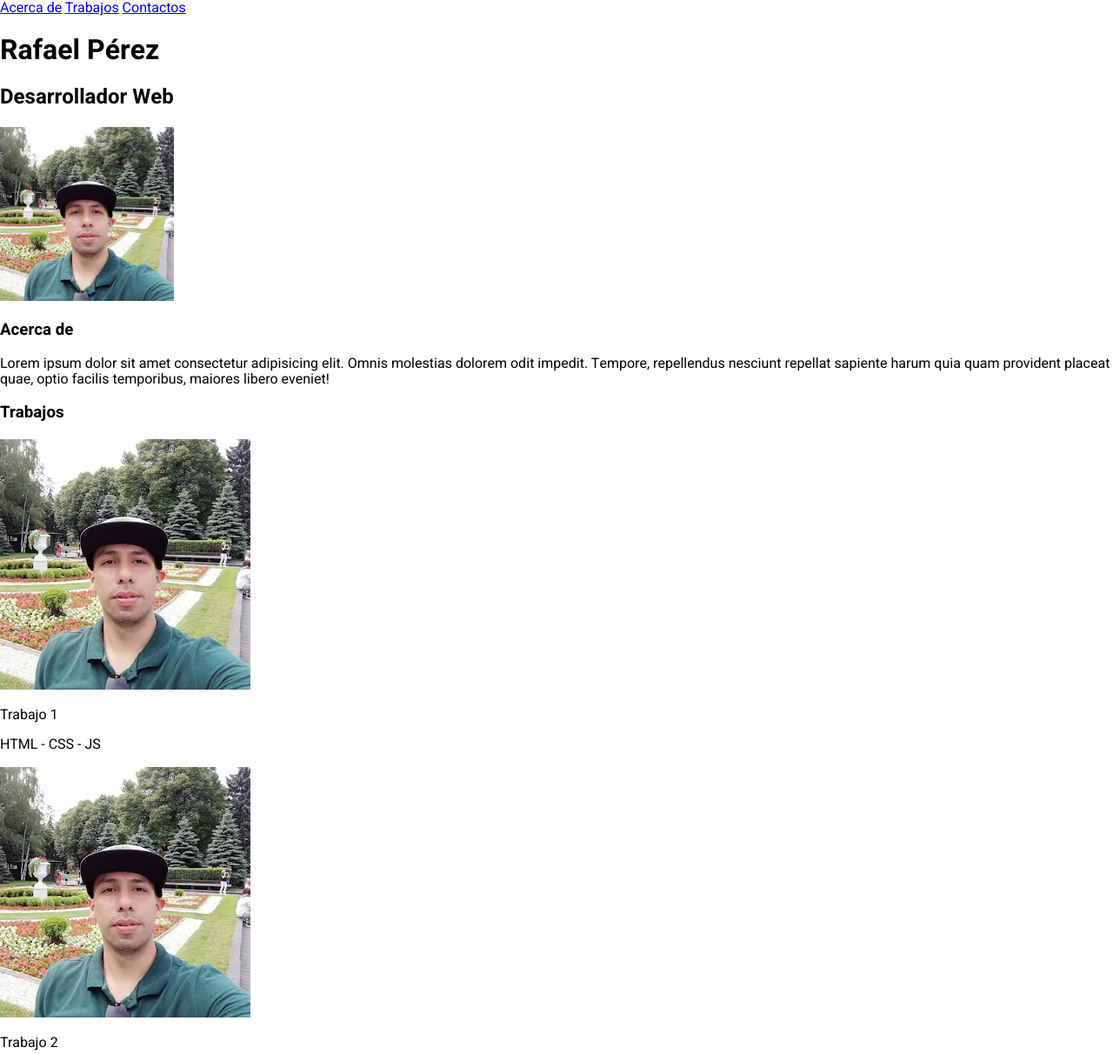
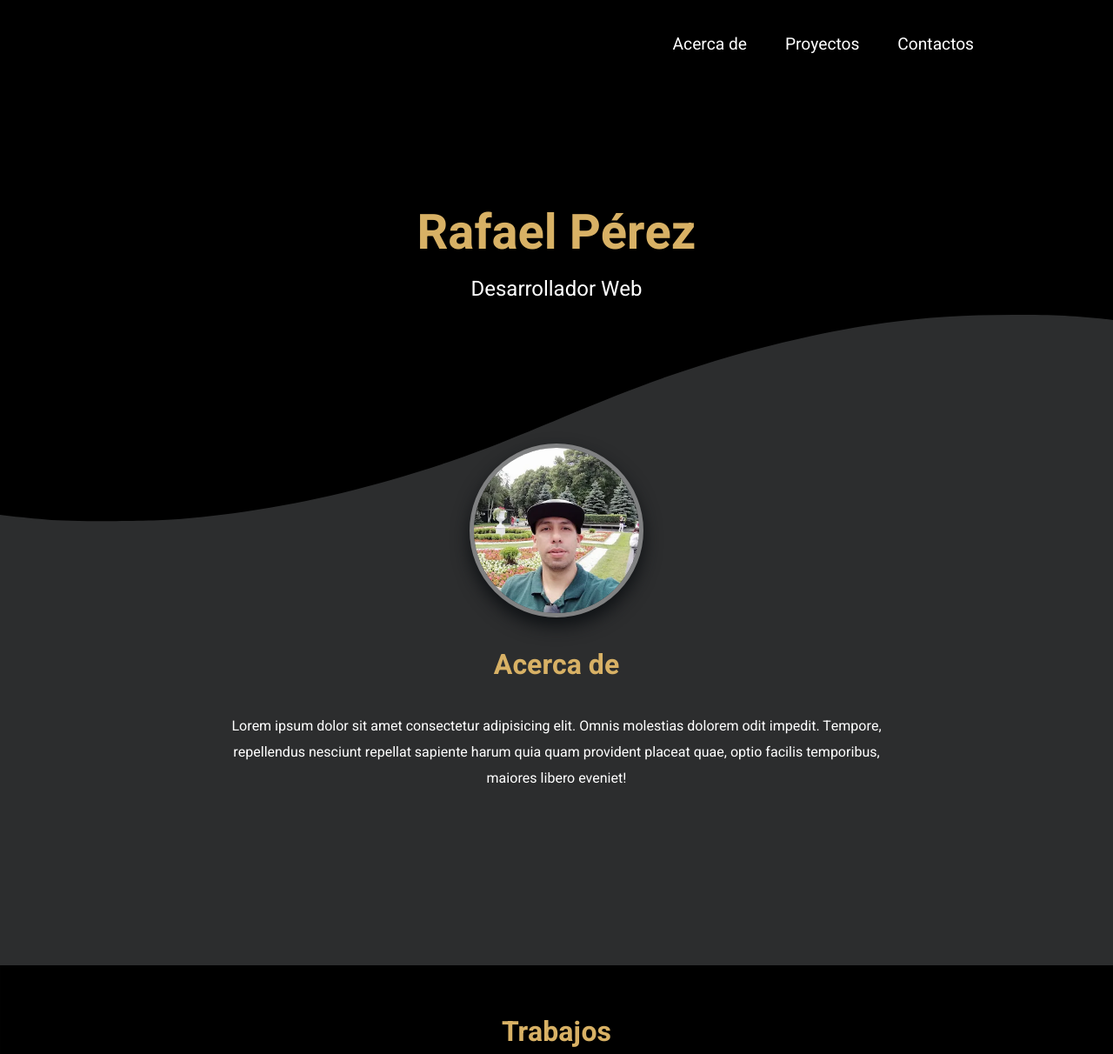
Before and after one commit to leafar1087/portafolio, a plain HTML site: page index.html in a window 1280 px wide. Shown: the top 1212 px of the page at 87% size. Drawn offline with Linux system fonts and the light colour scheme.

Commit message:
version 1.0.1

```diff
--- a/index.html
+++ b/index.html
@@ -12,23 +12,24 @@
 </head>
 <body>
     <header>
-        <div class="container">
+        <div class="contenedor">
             <nav class="menu">
                 <a href="#">Acerca de</a>
-                <a href="#">Trabajos</a>
+                <a href="#">Proyectos</a>
                 <a href="#">Contactos</a>
             </nav>
-        </div>
-        <div class="container-text">
-            <div class="texto">
-                <h1 class="name">Rafael Pérez</h1>
-                <h2 class="profesion">Desarrollador Web</h2>
+            <div class="contenedor-texto">
+                <div class="texto">
+                    <h1 class="name">Rafael Pérez</h1>
+                    <h2 class="profesion">Desarrollador Web</h2>
+                </div>
             </div>
         </div>
     </header>
+
     <main>
         <section class="acerca-de">
-            <div class="container">
+            <div class="contenedor">
                 <div class="foto-perfil">
                     <img src="./img/foto-perfil.jpeg" width="200" height="200" alt="Rafael Perez">
                 </div>
@@ -40,7 +41,7 @@
         </section>
 
         <section class="trabajos">
-            <div class="container">
+            <div class="contenedor">
                 <h3 class="titulo">Trabajos</h3>
                 <div class="contenedor-trabajos">
                     <div class="trabajo">
@@ -87,8 +88,8 @@
         </section>
     </main>
     <footer>
-        <section class="contacto"></section>
-            <div class="container">
+        <section class="contacto">
+            <div class="contenedor">
                 <h3 class="titulo">Contacto</h3>
                 <form class="formulario" action="">
                     <input type="text" name="nombre" placeholder="Nombre" id="" required>
@@ -100,7 +101,7 @@
         </section>
 
         <section class="redes-sociales">
-            <div class="container">
+            <div class="contenedor">
                 <a href="#" class="twitter"><i class="fa fa-twitter"></i></a>
                 <a href="#" class="facebook"><i class="fa fa-facebook"></i></a>
                 <a href="#" class="github"><i class="fa fa-github"></i></a>
--- a/styles/styles.css
+++ b/styles/styles.css
@@ -1,5 +1,300 @@
 @import url('https://fonts.googleapis.com/css2?family=Heebo:wght@100;400;700;900&display=swap');
 
+*{
+    box-sizing: border-box;
+}
+
 body{
+    /*background-color: rgb(233, 232, 232);*/
+    background-color: #2c2d2e;
     font-family: 'Heebo', sans-serif;
+    font-size: 16px;
 }
+
+.contenedor{
+    width: 90%;
+    max-width: 1000px;
+    min-width: 450px;
+    margin: auto;
+    overflow: hidden;
+}
+
+header{
+
+    background: url("../img/background-desktop-1.svg");
+    /*background-color: #0e1114;*/
+    background-repeat: no-repeat;
+    background-size: cover;
+    background-position: center;
+    min-height: 600px;
+    /*box-shadow: 0px 10px 20px #0e1114;*/
+}
+
+header .menu{
+    padding: 20px 0;
+    text-align: right;
+}
+
+header .menu a{
+    margin: 20px 20px;
+    color: #fff;
+    padding-bottom: 9px;
+    display: inline-block;
+    text-decoration: none;
+    font-size: 1.2rem;
+    border-bottom: 2px solid transparent;
+}
+
+header .menu a:hover{
+    color: #d8b165;
+    font-size: 1.3rem;
+    border-bottom: 2px solid #d8b165;
+    transition: ease-in;
+    transition-duration: 0.3s;
+}
+
+header .contenedor-texto{
+    display: flex;
+    margin: 90px;
+    justify-content: center;
+    align-content: center;
+
+}
+
+header .contenedor-texto .texto{
+    /*border: 2px solid #d8b165;*/
+    /*border-radius: 10px;*/
+    /*background-color: #2c2d2e;*/
+    /*box-shadow: 10px 10px 10px #d8b165;*/
+    display: inline-block;
+    text-align: center;
+    padding: 0px 40px;
+}
+
+header .contenedor-texto .texto h1{
+    color: #d8b165;
+    font-weight: 550;
+}
+
+header .contenedor-texto .texto h2{
+    color: #fff;
+    font-weight: 400;
+}
+
+header .contenedor-texto .texto h1{
+    margin-bottom: 10px;
+    font-size: 3.5rem;
+    line-height: 3.5rem;
+}
+
+header .contenedor-texto .texto h2{
+    font-size: 1.5rem;
+    line-height: 2rem;
+}
+
+main .contenedor{
+    overflow: visible;
+}
+
+main .acerca-de{
+    text-align: center;
+    min-height: 600px;
+    /*background: url("../img/background-desktop-2_1.svg");*/
+    background-size:unset;
+}
+
+main .acerca-de .foto-perfil{
+    margin-top: -90px;
+
+}
+
+main .acerca-de .foto-perfil img{
+    vertical-align: top;
+    border-radius: 50%;
+    border: 5px solid rgba(255, 255, 255, 0.4);
+    box-shadow: 0px 10px 20px #0e1114;
+}
+
+main .acerca-de .texto{
+    color: #ffffff;
+    font-weight: 500;
+    line-height: 30px;
+    width: 80%;
+    margin: 40px auto 40px auto;
+}
+
+main .acerca-de .texto .titulo{
+    font-size: 2rem;
+    line-height: 30px;
+    font-weight: 700;
+    margin-bottom: 40px;
+    text-align: center;
+    color: #d8b165;
+}
+
+main .trabajos{
+   background-color: #0e1114;
+   background: url("../img/background-desktop-1.svg");
+   background-repeat: no-repeat;
+   background-size: cover;
+   padding: 30px 0px;
+}
+
+main .trabajos .contenedor{
+    overflow: hidden;
+}
+
+main .trabajos .titulo{
+    font-size: 2rem;
+    line-height: 30px;
+    font-weight: 700;
+    margin-bottom: 40px;
+    text-align: center;
+    color: #d8b165;
+}
+
+main .trabajos .contenedor-trabajos{
+    display: flex;
+    flex-direction: row;
+    flex-wrap: wrap;
+    justify-content: space-between;
+}
+
+main .trabajos .contenedor-trabajos .trabajo{
+    width: 40%;
+    margin-bottom: 30px;
+}
+
+main .trabajos .contenedor-trabajos .trabajo .thumb{
+    width: 100%;
+    margin-bottom: 10px;
+}
+
+main .trabajos .contenedor-trabajos .trabajo .thumb img{
+    width: 100%;
+    vertical-align: top;
+    border-radius: 10px;
+    box-shadow: 6px 6px 10px rgb(102, 102, 102);
+}
+
+main .trabajos .contenedor-trabajos .trabajo .descripcion{
+    text-align: center;
+}
+
+main .trabajos .contenedor-trabajos .trabajo .descripcion .nombre{
+    font-weight: 700;
+    color:#fff;
+    margin-bottom: 10px;
+}
+
+main .trabajos .contenedor-trabajos .trabajo .descripcion .categoria{
+    font-size: 0.9rem;
+    font-weight: 550;
+    color: #a6a5a1;
+}
+
+footer .contacto{
+    padding: 20px 0;
+
+}
+
+footer .contacto .contenedor .titulo{
+
+    font-size: 2rem;
+    line-height: 30px;
+    font-weight: 700;
+    margin-bottom: 40px;
+    text-align: center;
+    color:#d8b165;
+}
+
+footer .contacto .formulario{
+    display: flex;
+    flex-wrap: wrap;
+    justify-content: space-between;
+    /*flex-direction: row;*/
+}
+
+footer .contacto .formulario input[type="text"],
+footer .contacto .formulario input[type="email"],
+footer .contacto .formulario textarea{
+    border: 2px solid #cecece;
+    outline: none;
+    border-radius: 10px;
+
+    padding: 15px 20px;
+    font-size: 1.2rem;
+}
+
+footer .contacto .formulario input[type="text"]:focus,
+footer .contacto .formulario input[type="email"]:focus,
+footer .contacto .formulario textarea:focus{
+    border: 2px solid #d8b165;
+}
+
+
+
+footer .contacto .formulario input[type="text"],
+footer .contacto .formulario input[type="email"]{
+    width: 48%;
+    margin-bottom: 15px;
+}
+
+footer .contacto .formulario textarea{
+    width: 100%;
+    height: 100px;
+    min-width: 100%;
+    max-width: 100%;
+    min-height: 100px;
+    max-height: 200px;
+}
+
+footer .contacto .formulario .boton{
+    margin: 2rem auto;
+    background-color:#fff;
+    color: #d8b165;
+    border: none;
+    border-radius: 5px;
+    padding: 15px 60px;
+    cursor: pointer;
+    font-size: 500;
+}
+
+footer .contacto .formulario .boton:hover{
+    background-color: #d8b165;
+    color: #fff;
+    transition-duration: 1s;
+}
+
+footer .redes-sociales{
+    background-color: #0e1114;
+    padding: 60px 0;
+
+}
+
+footer .redes-sociales .contenedor{
+    display: flex;
+    justify-content: center;
+
+}
+
+footer .redes-sociales a{
+    color: #d8b165;
+    background-color: #2c2d2e;
+    text-align: center;
+    display: block;
+    width: 50px;
+    padding: 10px 0px;
+    font-size: 1.5rem;
+    border-radius: 5px;
+    margin: 0 20px;
+}
+
+footer .redes-sociales .twitter:hover,
+footer .redes-sociales .facebook:hover,
+footer .redes-sociales .github:hover,
+footer .redes-sociales .instagram:hover{
+    background-color: #d8b165;
+    color: #fff;
+    transition-duration: 1s;
+}
```
Also changed, not shown: img/background-desktop-1.png (added), img/background-desktop-1.svg (added), img/background-desktop-2.png (added), img/background-desktop-2_1.svg (added), img/bg_header.jpg (added).
